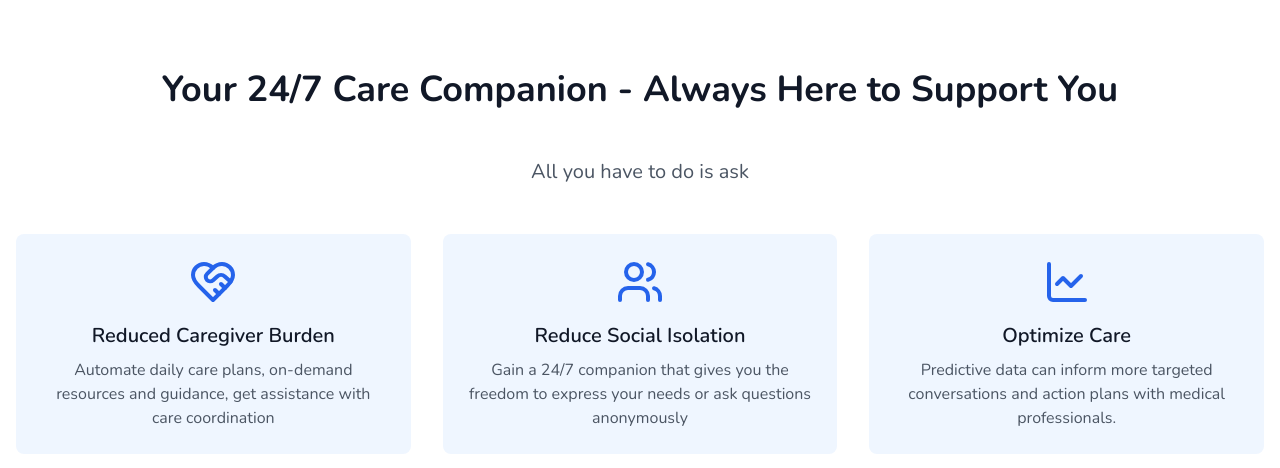
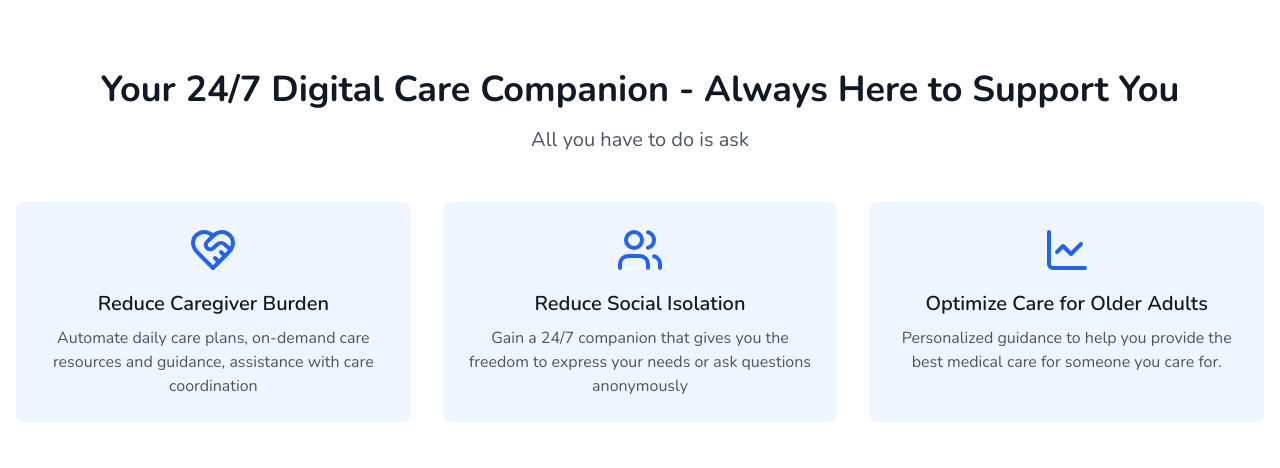
Before and after one commit to gkotzbauer/brainhealthcompanion, a Next.js app: page / in a window 1280 px wide. Shown: the part 778-1246 px from the top of the page. Built offline with nearby package versions, Linux system fonts and the light colour scheme.

Commit message:
irrational

```diff
--- a/src/app/page.tsx
+++ b/src/app/page.tsx
@@ -21,7 +21,7 @@ export default function Home() {
                 Compassionate Support for Every Step of the Aging Journey
               </h1>
               <p className="text-2xl text-gray-700 mb-10">
-                Your 24/7 digital partner for simplifying caregiving and enhancing quality of life
+                Your 24/7 digital care partner to simplify care for older adults and enhance quality of life
               </p>
               <div className="flex flex-col sm:flex-row gap-4">
                 <WaitlistForm triggerText="Caregiver" />
--- a/src/components/HowItWorks.tsx
+++ b/src/components/HowItWorks.tsx
@@ -6,8 +6,8 @@ export function HowItWorks() {
   const steps = [
     {
       icon: <HeartHandshake className="w-12 h-12 text-blue-600" />,
-      title: "Reduced Caregiver Burden",
-      desc: "Automate daily care plans, on-demand resources and guidance, get assistance with care coordination"
+      title: "Reduce Caregiver Burden",
+      desc: "Automate daily care plans, on-demand care resources and guidance, assistance with care coordination"
     },
     {
       icon: <Users className="w-12 h-12 text-blue-600" />,
@@ -16,16 +16,16 @@ export function HowItWorks() {
     },
     {
       icon: <LineChart className="w-12 h-12 text-blue-600" />,
-      title: "Optimize Care",
-      desc: "Predictive data can inform more targeted conversations and action plans with medical professionals."
+      title: "Optimize Care for Older Adults",
+      desc: "Personalized guidance to help you provide the best medical care for someone you care for."
     }
   ];
 
   return (
     <section className="py-16 md:py-24 bg-white">
       <div className="container mx-auto px-4">
-        <h2 className="text-3xl md:text-4xl font-bold text-center text-gray-900 mb-12">
-          Your 24/7 Care Companion - Always Here to Support You
+        <h2 className="text-4xl font-bold text-gray-900 mb-4 text-center">
+          Your 24/7 Digital Care Companion - Always Here to Support You
         </h2>
         <p className="text-xl text-center text-gray-600 mb-12">
           All you have to do is ask
```
